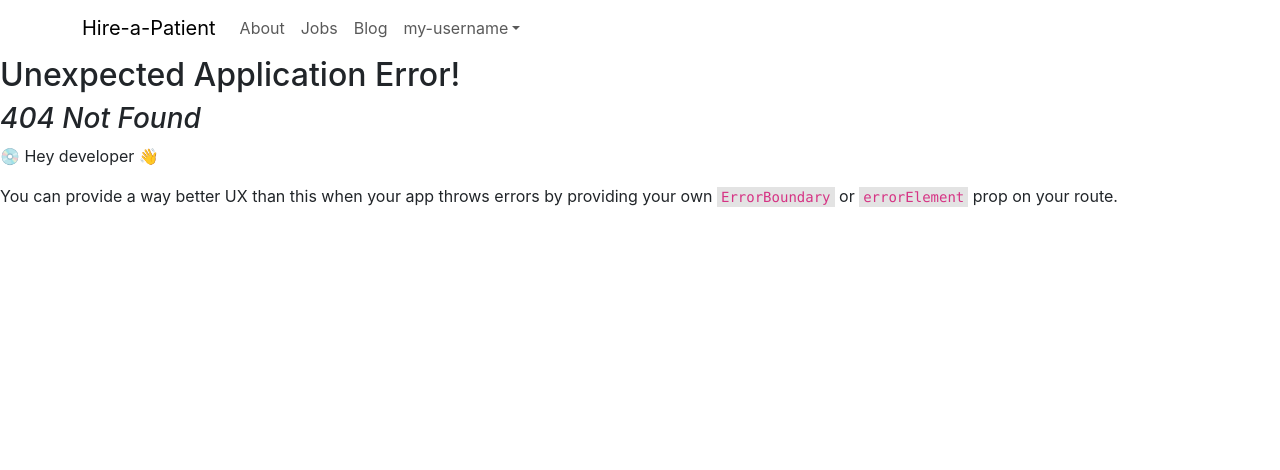
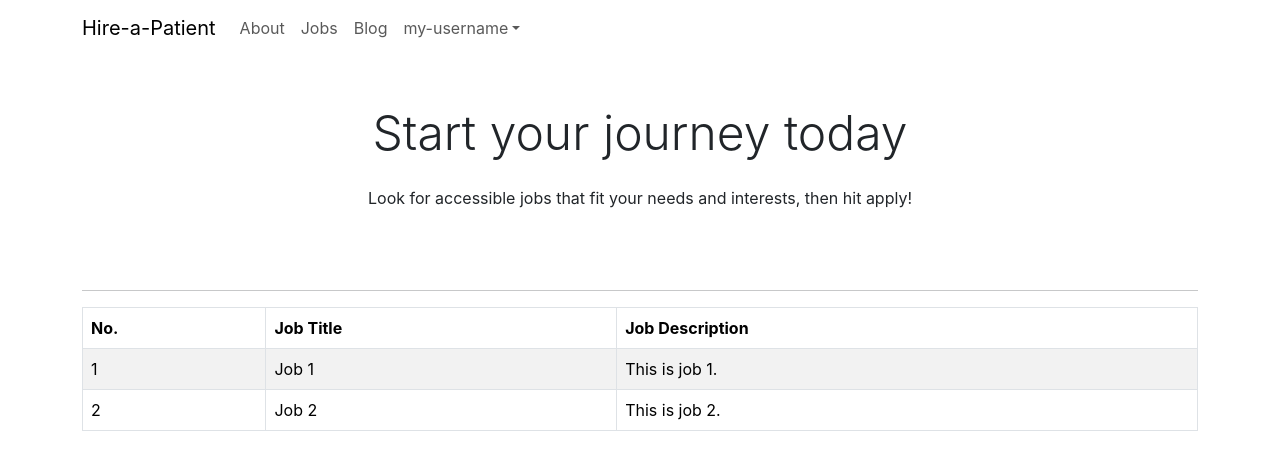
Before and after one commit to hansstanley/kidney-works, a React (Create React App) app: page /jobs in a window 1280 px wide. Before the commit this address had no page. Shown: the top 470 px of the page. Built offline with nearby package versions, Linux system fonts and the light colour scheme.

Commit message:
Add jobs page

```diff
--- a/src/components/AppBar/AppBar.tsx
+++ b/src/components/AppBar/AppBar.tsx
@@ -1,4 +1,5 @@
 import { Container, Dropdown, Nav, Navbar, NavDropdown } from 'react-bootstrap';
+import { NAV_LINKS } from '../../utils/constants';
 
 export default function AppBar() {
 	return (
@@ -9,12 +10,14 @@ export default function AppBar() {
 				<Navbar.Collapse id="appbar">
 					<Nav className="me-auto">
 						<Nav.Link href="#">About</Nav.Link>
-						<Nav.Link href="#">Jobs</Nav.Link>
+						<Nav.Link href={NAV_LINKS.JOBS}>Jobs</Nav.Link>
 						<Nav.Link href="#">Blog</Nav.Link>
 						<NavDropdown title="my-username">
 							<NavDropdown.Item href="#">Profile</NavDropdown.Item>
 							<NavDropdown.Divider />
-							<NavDropdown.Item href="/login">Sign in</NavDropdown.Item>
+							<NavDropdown.Item href={NAV_LINKS.LOGIN}>
+								Sign in
+							</NavDropdown.Item>
 						</NavDropdown>
 					</Nav>
 				</Navbar.Collapse>
--- a/src/pages/HomePage/HomePage.tsx
+++ b/src/pages/HomePage/HomePage.tsx
@@ -1,11 +1,14 @@
 import { Button, Container } from 'react-bootstrap';
+import { NAV_LINKS } from '../../utils/constants';
 
 export default function HomePage() {
 	return (
 		<Container fluid className="text-center py-5">
 			<h1 className="display-5 fw-bold">Hire-a-Patient</h1>
 			<p className="lead">Tagline goes here</p>
-			<Button variant="secondary">Explore Jobs</Button>
+			<Button variant="secondary" href={NAV_LINKS.JOBS}>
+				Explore Jobs
+			</Button>
 		</Container>
 	);
 }
--- /dev/null
+++ b/src/pages/JobsPage/JobsPage.tsx
@@ -0,0 +1,41 @@
+import { Container, Stack, Table } from 'react-bootstrap';
+
+const jobs = [
+	{ id: 1, title: 'Job 1', description: 'This is job 1.' },
+	{ id: 2, title: 'Job 2', description: 'This is job 2.' },
+];
+
+export default function JobsPage() {
+	return (
+		<Container>
+			<Container fluid className="py-5 text-center">
+				<Stack gap={3}>
+					<h1 className="display-5">Start your journey today</h1>
+					<p>
+						Look for accessible jobs that fit your needs and interests, then hit
+						apply!
+					</p>
+				</Stack>
+			</Container>
+			<hr />
+			<Table striped bordered hover responsive>
+				<thead>
+					<tr>
+						<th>No.</th>
+						<th>Job Title</th>
+						<th>Job Description</th>
+					</tr>
+				</thead>
+				<tbody>
+					{jobs.map((j) => (
+						<tr>
+							<td>{`${j.id}`}</td>
+							<td>{j.title}</td>
+							<td>{j.description}</td>
+						</tr>
+					))}
+				</tbody>
+			</Table>
+		</Container>
+	);
+}
--- /dev/null
+++ b/src/pages/JobsPage/index.ts
@@ -0,0 +1,3 @@
+import JobsPage from './JobsPage';
+
+export default JobsPage;
```
Also changed, not shown: src/App.tsx (+5 -2 lines).
